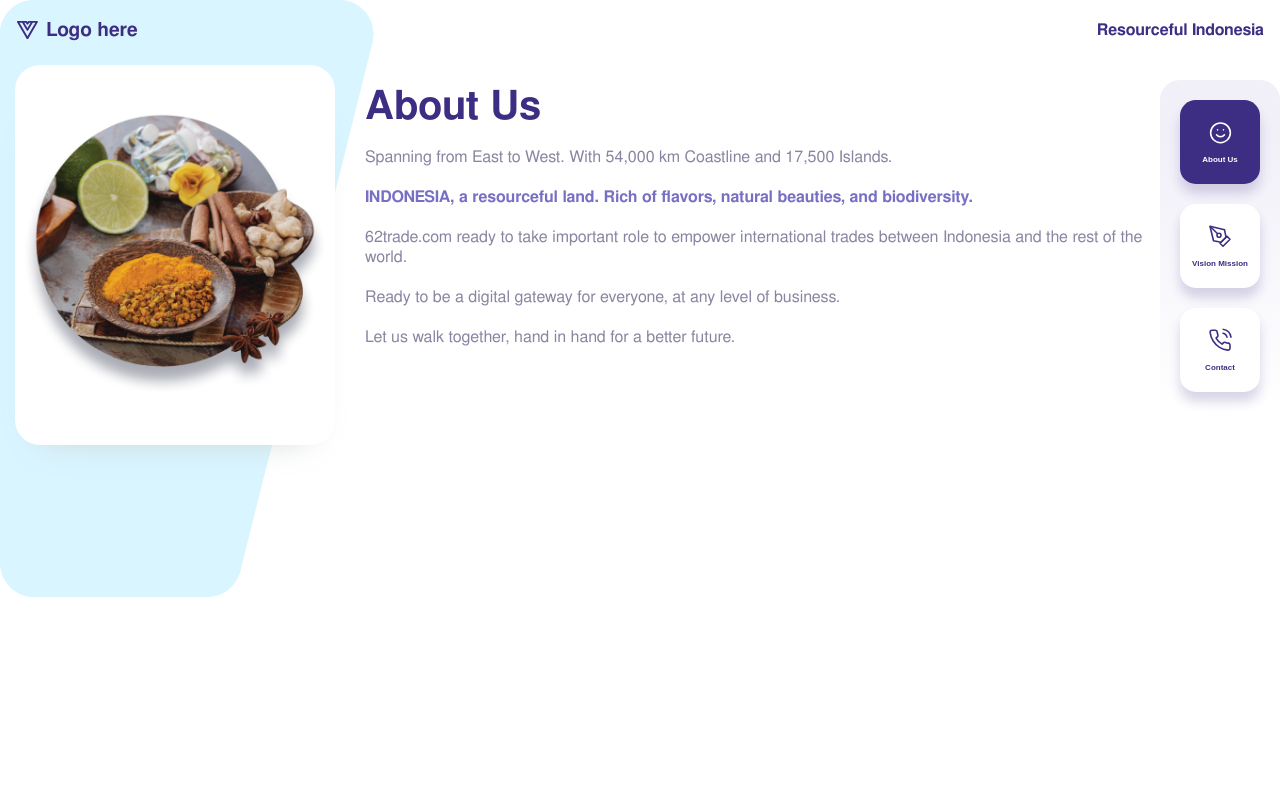
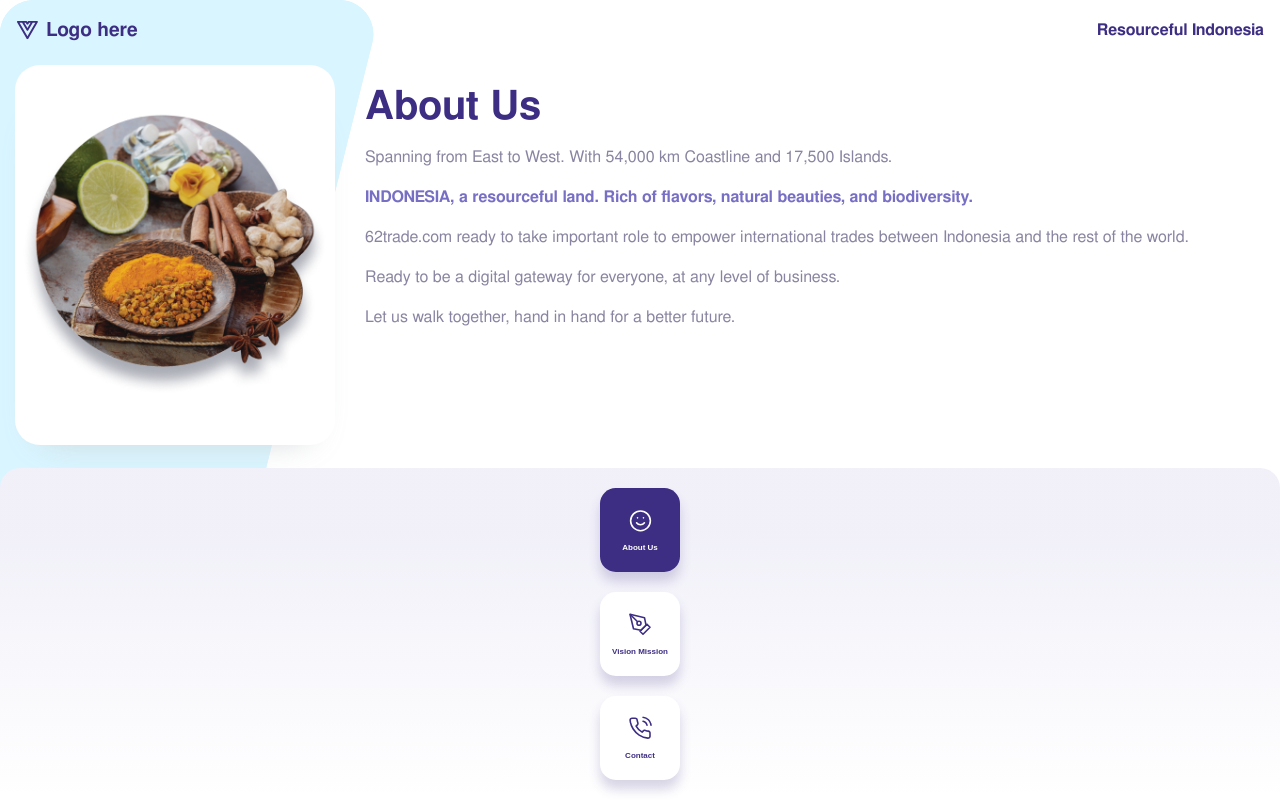
Before and after one commit to ibrahimtrg18/landing-page-indonesia, a Next.js app: page /about in a window 1280 px wide. Built offline with nearby package versions, Linux system fonts and the light colour scheme.

Commit message:
improving style for menu fixed

```diff
--- a/src/components/Menu/styles.js
+++ b/src/components/Menu/styles.js
@@ -13,8 +13,17 @@ export const MenuList = styled.div`
       rgba(119, 111, 196, 0) 99.15%
     ),
     #ffffff;
-  border-radius: 20px;
+  border-top-left-radius: 20px;
+  border-top-right-radius: 20px;
   margin-top: 60px;
+
+  width: 100%;
+  position: fixed;
+  bottom: 0;
+  z-index: 10;
+
+  @media screen and (min-width: 481px) {
+  }
 `;
 
 export const MenuItem = styled.button`
--- a/src/styles/About.js
+++ b/src/styles/About.js
@@ -4,7 +4,10 @@ import { MenuList } from "../components/Menu/styles";
 import { CardImageContainer, CopyRight } from "../components/CardImage/styles";
 
 export const AboutContainer = styled.div`
+  padding-bottom: 124px;
+
   @media screen and (min-width: 481px) {
+    padding-bottom: unset;
     display: grid;
     grid-template-columns: minmax(50px, 200px) 1fr max-content;
 
--- a/src/styles/Contact.js
+++ b/src/styles/Contact.js
@@ -4,7 +4,10 @@ import { MenuList } from "../components/Menu/styles";
 import { CardImageContainer, CopyRight } from "../components/CardImage/styles";
 
 export const ContactContainer = styled.div`
+  padding-bottom: 124px;
+
   @media screen and (min-width: 481px) {
+    padding-bottom: unset;
     display: grid;
     grid-template-columns: minmax(50px, 200px) 1fr max-content;
 
--- a/src/styles/VisionMission.js
+++ b/src/styles/VisionMission.js
@@ -4,7 +4,10 @@ import { MenuList } from "../components/Menu/styles";
 import { CardImageContainer, CopyRight } from "../components/CardImage/styles";
 
 export const VisionMissionContainer = styled.div`
+  padding-bottom: 124px;
+
   @media screen and (min-width: 481px) {
+    padding-bottom: unset;
     display: grid;
     grid-template-columns: minmax(50px, 200px) 1fr max-content;
 
```
